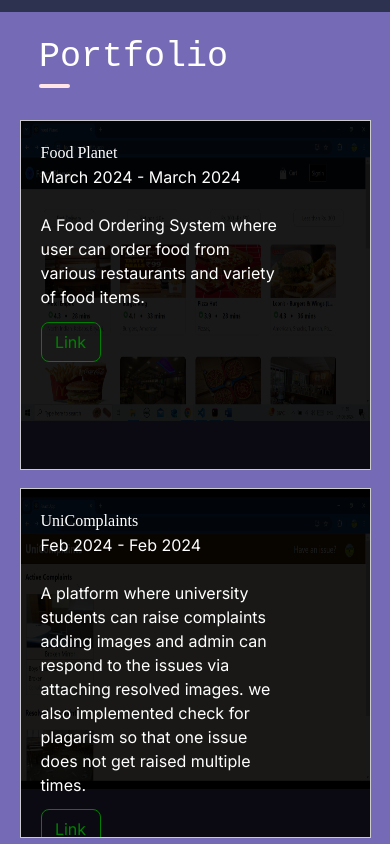
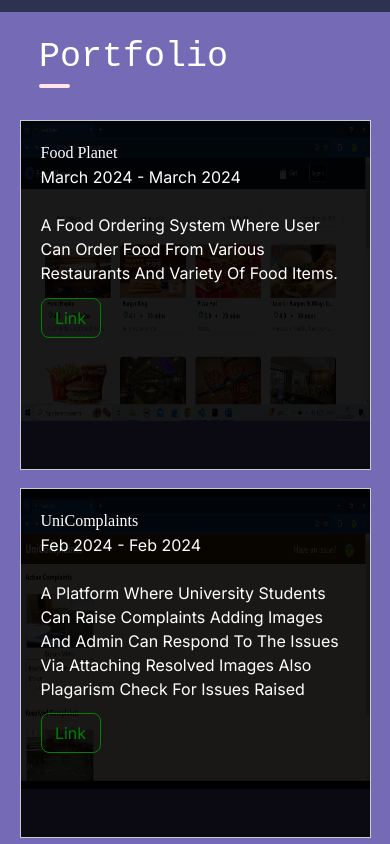
Before and after one commit to Aman8244/New-Portfolio, a Next.js app: page / in a window 390 px wide. Shown: the part 1840-2684 px from the top of the page. Built offline with nearby package versions, Linux system fonts and the light colour scheme.

Commit message:
updated contact form

```diff
--- a/app/globals.css
+++ b/app/globals.css
@@ -176,7 +176,7 @@
         transition: transform 0.3s ease-in-out;
     }
     .project-details p{
-        width: 80%;
+        width: 100%;
     }
     .project-details {
         position: absolute;
--- a/app/page.js
+++ b/app/page.js
@@ -24,7 +24,7 @@ export default function Home() {
   ];
   const projects = [
     {name:"Food Planet",link:"https://food-planett.netlify.app/",detail:"A Food Ordering System where user can order food from various restaurants and variety of food items.",image:"/foodplanet.png",time:"March 2024 - March 2024"},
-    {name:"UniComplaints",link:"https://github.com/Aman8244/unicomplaints/tree/main",detail:"A platform where university students can raise complaints adding images and admin can respond to the issues via attaching resolved images. we also implemented check for plagarism so that one issue does not get raised multiple times.",image:"/unicomplaints.png",time:"Feb 2024 - Feb 2024"},
+    {name:"UniComplaints",link:"https://github.com/Aman8244/unicomplaints/tree/main",detail:"A platform where university students can raise complaints adding images and admin can respond to the issues via attaching resolved images also plagarism check for issues raised",image:"/unicomplaints.png",time:"Feb 2024 - Feb 2024"},
     { name: "LiveStock Guardian", link: "https://github.com/Aman8244/E-Commerce-MERN", image: "/livestock-guardian.png", detail: "This is a hackathon project (VGU Code Red 3.0 trialthon 2023) in which we solved the problem of early detection of diseases using AI.Tech Stack- MERN and flask for making api to machine learning model.", time: "Oct 2023 - Oct 2023" },
     { name: "Trendy Store (E-Commerce)", link: "https://github.com/Aman8244/Livestock-Guardian", image: "https://perfecto-web.com/uploads/portfolio/420/yucar-responsive.png", detail: "An e-commerce app which is built using MERN stack and has all the basic functionalities of an shopping website.", time: "May 2023 - Jun 2023" }
   ];
--- a/components/ProjectCard.js
+++ b/components/ProjectCard.js
@@ -2,7 +2,7 @@ import React from 'react'
 
 const ProjectCard = (props) => {
     return (
-        <div>
+        <div className='capitalize '>
             <div className='project-image'>
                 <img src={props.image} alt={props.name} />
 
```
